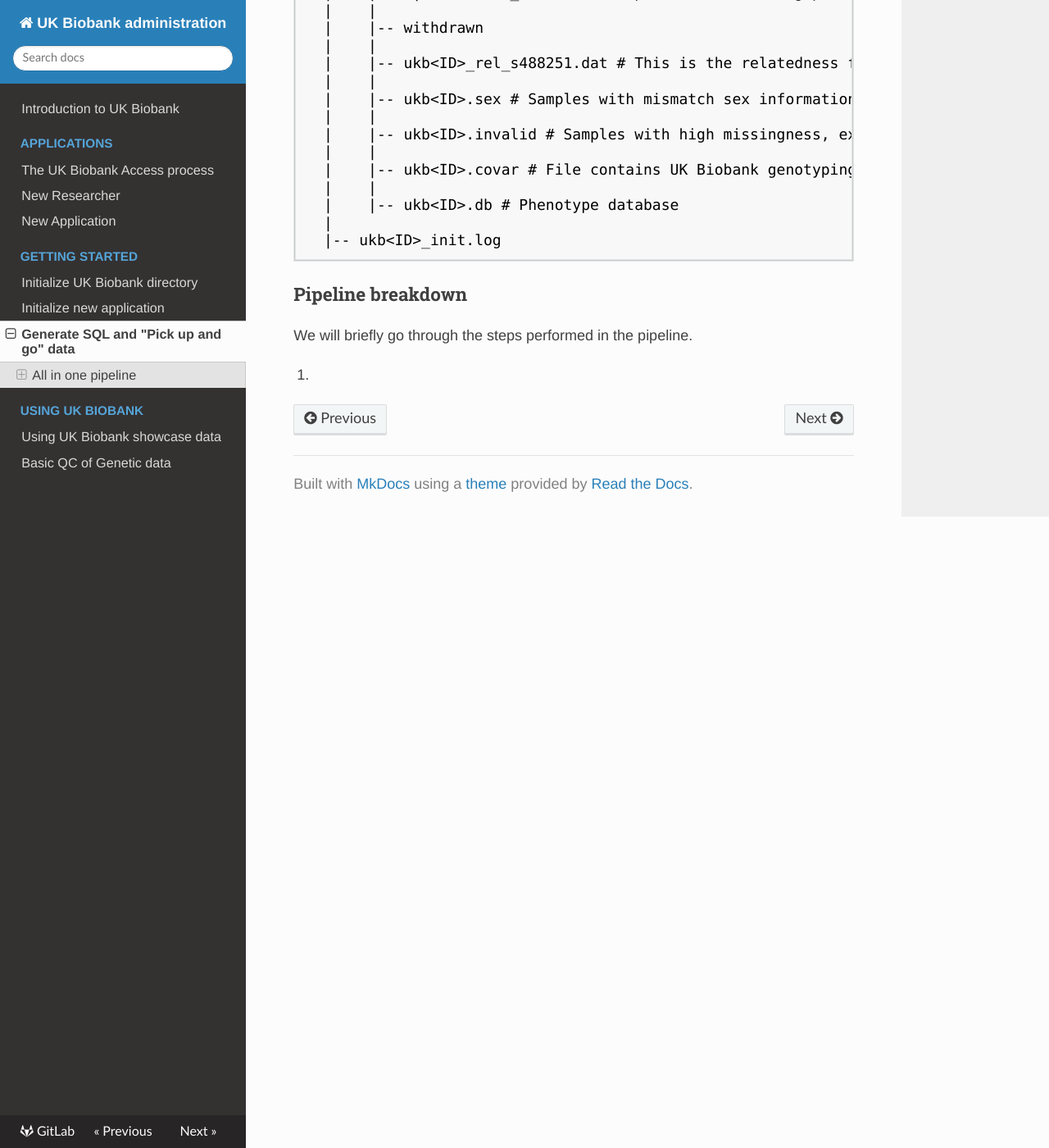
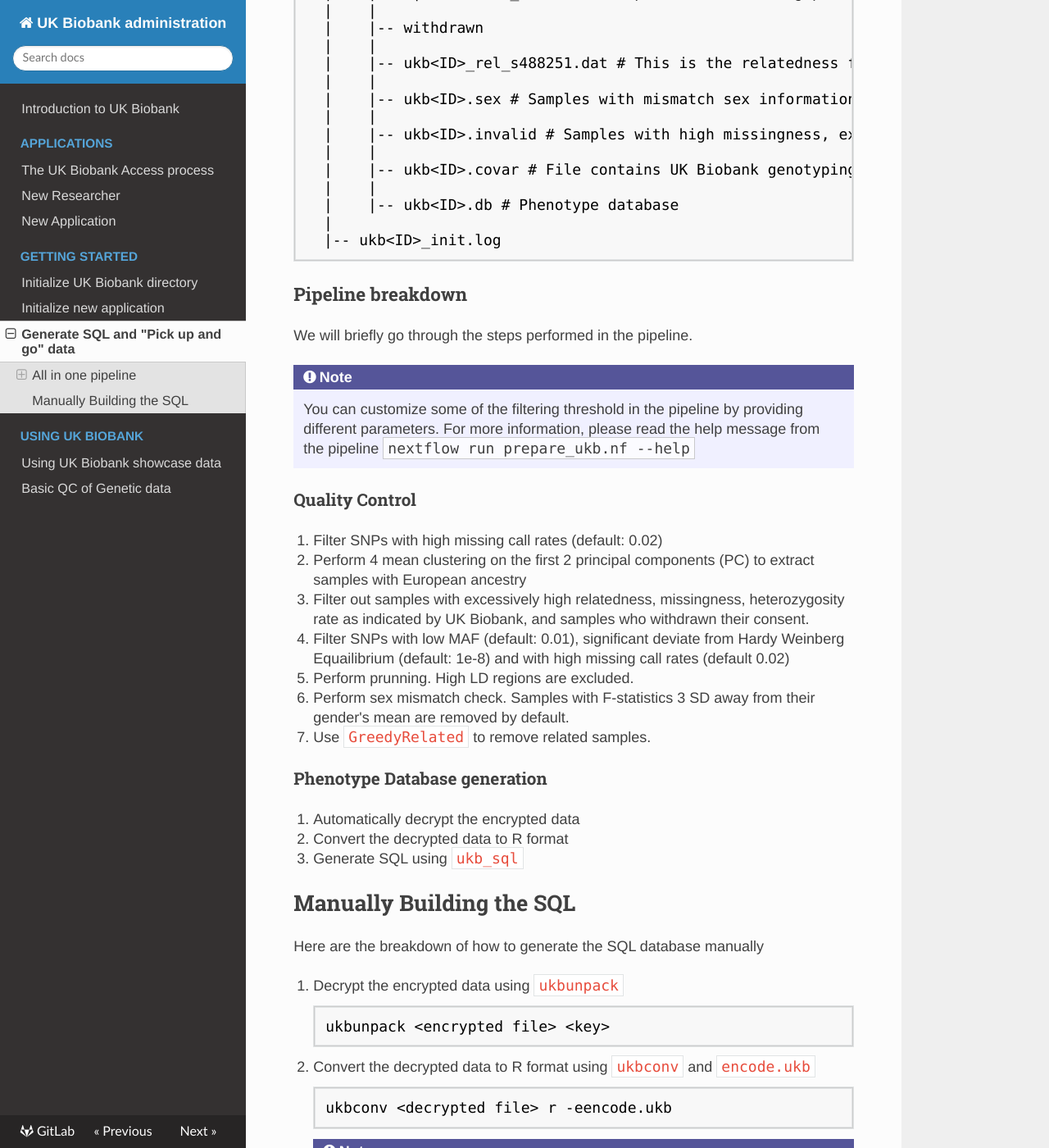
Before and after one commit to garethmarkel/ukb-administration, an MkDocs documentation site: the page built from docs/admin/master_generation.md, in a window 1280 px wide and 1400 px high, scrolled down 3229 px. Shown: the whole window at 82% size. Built offline with MkDocs 1.6.1, drawn with Linux system fonts in a browser that asks for light colours; comment, search, counter and statistics services are not loaded; some of the changed text lies outside the part shown.

Commit message:
[Update Drafted the basic QC + SQL construction

````diff
--- a/docs/admin/master_generation.md
+++ b/docs/admin/master_generation.md
@@ -125,4 +125,50 @@ ukb<ID>
 ### Pipeline breakdown
 We will briefly go through the steps performed in the pipeline.
 
-1.
+!!!note
+    You can customize some of the filtering threshold in the pipeline by providing different parameters. For more information, please read the help message from the pipeline `nextflow run prepare_ukb.nf --help`
+
+#### Quality Control
+1. Filter SNPs with high missing call rates (default: 0.02)
+2. Perform 4 mean clustering on the first 2 principal components (PC) to extract samples with European ancestry
+3. Filter out samples with excessively high relatedness, missingness, heterozygosity rate as indicated by UK Biobank, and samples who withdrawn their consent.
+4. Filter SNPs with low MAF (default: 0.01), significant deviate from Hardy Weinberg Equailibrium (default: 1e-8) and with high missing call rates (default 0.02)
+5. Perform prunning. High LD regions are excluded.
+6. Perform sex mismatch check. Samples with F-statistics 3 SD away from their gender's mean are removed by default.
+7. Use `GreedyRelated` to remove related samples.
+
+#### Phenotype Database generation
+1. Automatically decrypt the encrypted data
+2. Convert the decrypted data to R format
+3. Generate SQL using `ukb_sql`
+
+## Manually Building the SQL
+Here are the breakdown of how to generate the SQL database manually
+
+1. Decrypt the encrypted data using `ukbunpack`
+    ```
+    ukbunpack <encrypted file> <key>
+    ```
+2. Convert the decrypted data to R format using `ukbconv` and `encode.ukb`
+    ```
+    ukbconv <decrypted file> r -eencode.ukb
+    ```
+
+    !!! note
+        No space between the parameter and input
+
+3. Run `ukb_sql`
+    ```
+     ukb_sql \
+        -d Data_Dictionary_Showcase.csv \
+        -c Codings.csv \
+        -p <comma delimited list of phenotype files> \
+        --out <id>.db \
+        -g <Clinical event records > \
+        -u <Prescription records> \
+        -D \
+        -w <withdrawn samples>
+    ```
+
+    !!! note
+        Clinical event records and Prescription records are optional
````
